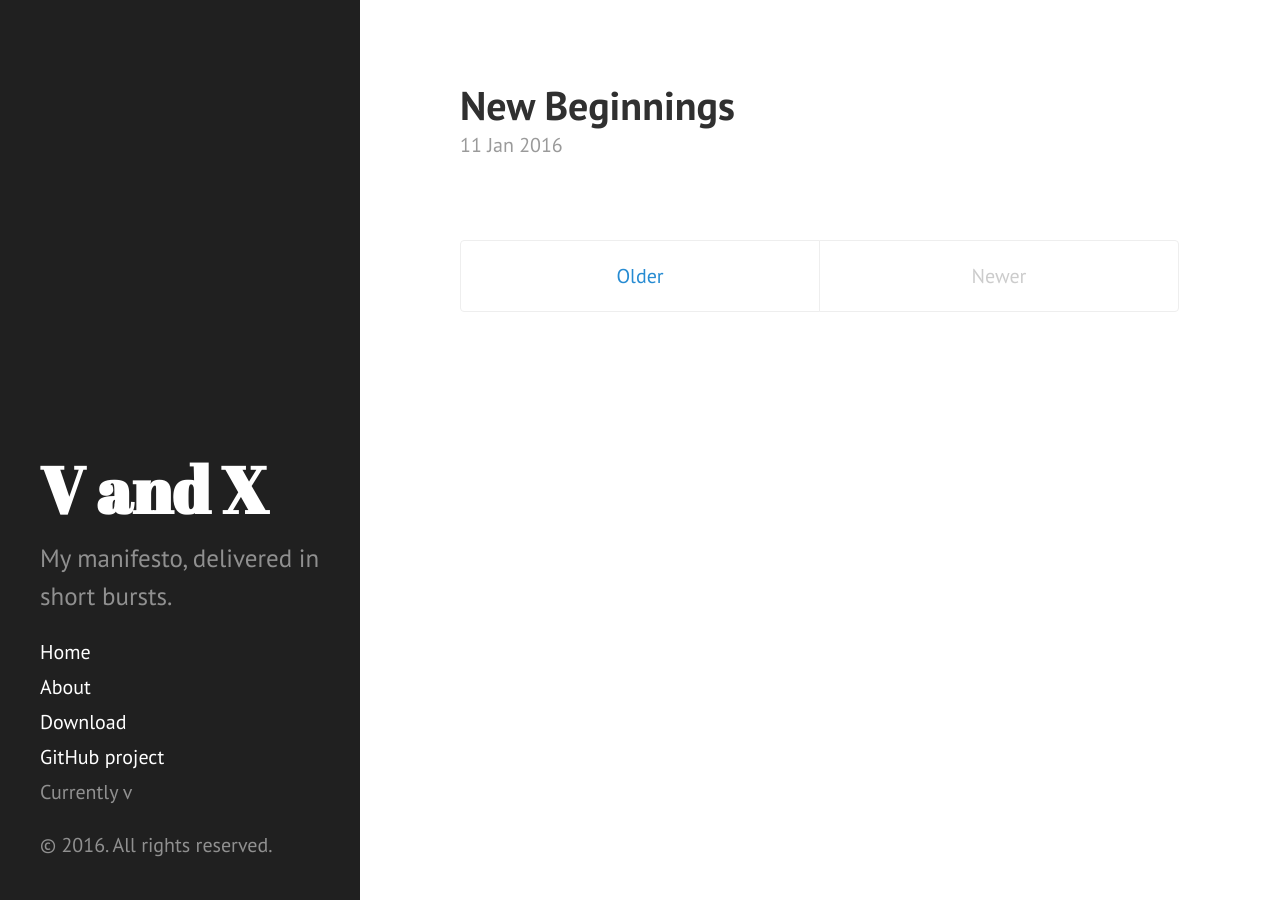
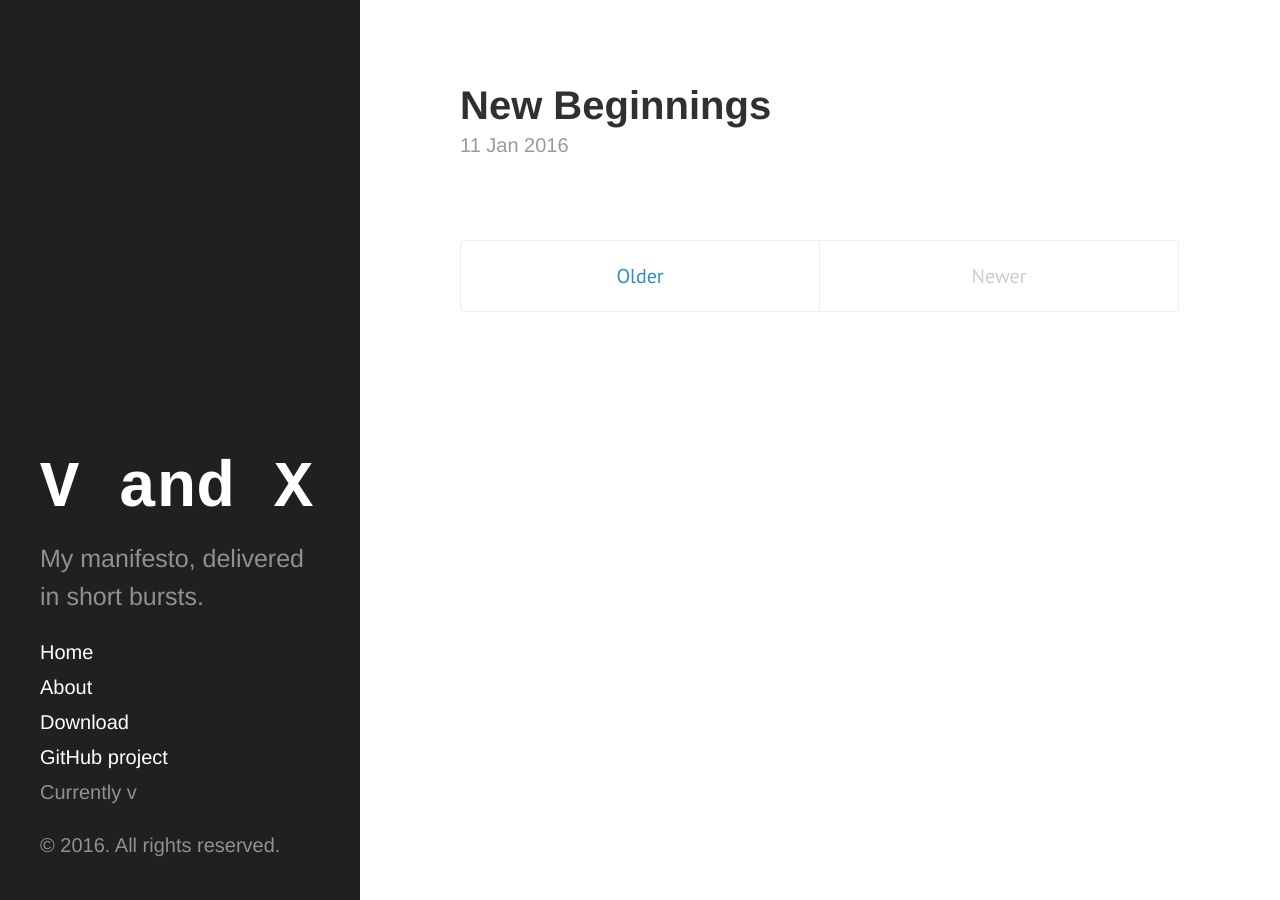
Before and after one commit to TimBanks/blog, a Jekyll site: the page built from index.html, in a window 1280 px wide. Built offline with Jekyll 4.4.1, drawn with Linux system fonts in a browser that asks for light colours; the list of posts is cut into pages by our own code.

Commit message:
changes some fonts

```diff
--- a/public/css/hyde.css
+++ b/public/css/hyde.css
@@ -30,6 +30,9 @@
  *
  * Update the foundational and global aspects of the page.
  */
+
+ <link rel="stylesheet" href="//cdn.jsdelivr.net/font-hack/2.019/css/hack.min.css">
+
 
 html {
   font-family: "PT Sans", Helvetica, Arial, sans-serif;
@@ -79,7 +82,7 @@ html {
 .sidebar-about h1 {
   color: #fff;
   margin-top: 0;
-  font-family: "Abril Fatface", serif;
+  font-family: "Hack", monospace;
   font-size: 3.25rem;
 }
 
```
